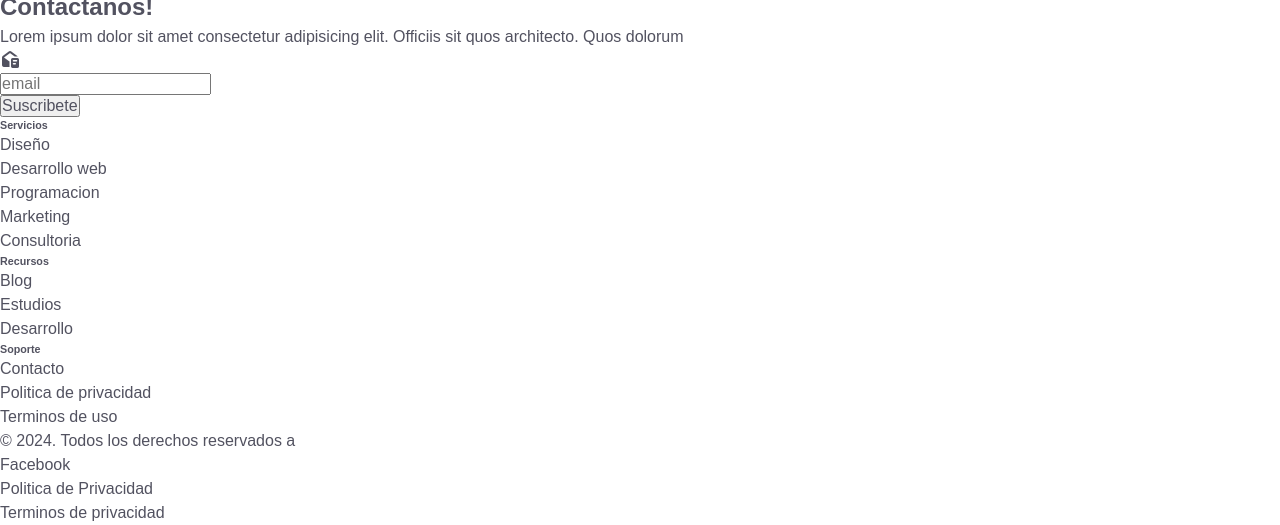
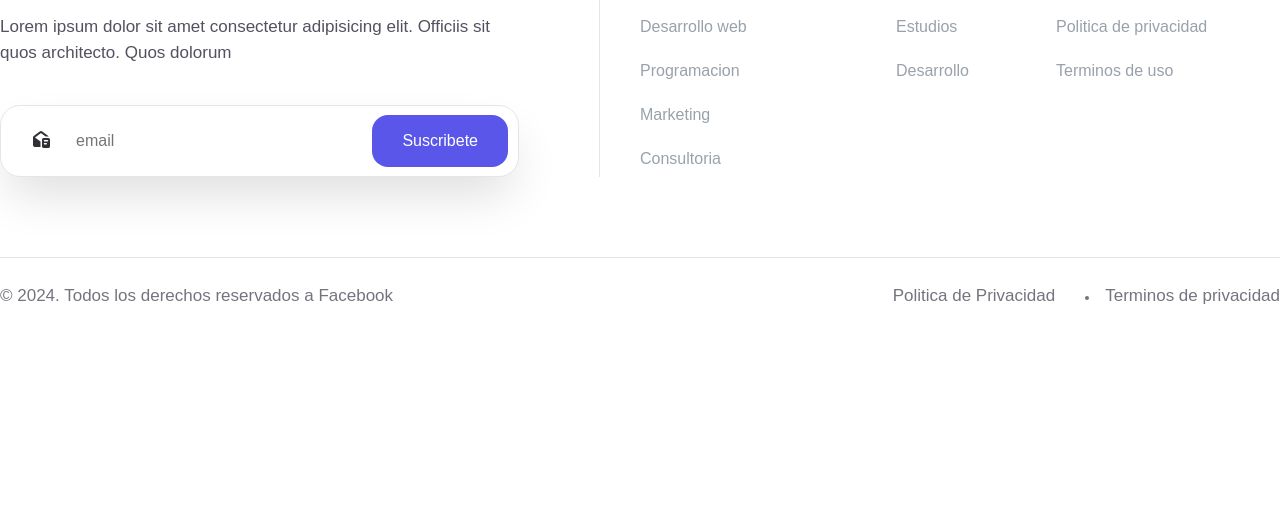
Before and after one commit to jhsantiagodev/web-darkmode, a plain HTML site: page index.html in a window 1280 px wide. Shown: the part 10724-11249 px from the top of the page. After the commit the page ends 11068 px from the top, so only its background shows below. Drawn offline with Linux system fonts and the light colour scheme.

Commit message:
footer complete

```diff
--- a/css/styles.css
+++ b/css/styles.css
@@ -224,7 +224,7 @@ body {
 
 .banner__header {
    position: relative; /*arregla el problema de los z-index*/
-   display: inline-block;
+   display: inline-block; /*manipular el elemento sin que se mueva de su sitio*/
    width: 50%;
    padding: 0 1.5rem;
    z-index: 3;
@@ -250,7 +250,6 @@ body {
    border-radius: 20px;
    box-shadow: 0px 40px 80px -25px var(--color-primary);
    transition: all var(--tran-0-3) ease-in-out;
-
 }
 
 .banner__btn:hover {
@@ -1034,7 +1033,8 @@ body {
 }
 
 .news__new:hover .new__title,
-.news__new:hover .new__icon {
+.news__new:hover .new__icon,
+.news__new:hover .new__more {
    color: var(--color-primary);
 }
 
@@ -1073,7 +1073,7 @@ body {
    z-index: 1;
 }
 
-/*Efecto linea blanca*/
+/*Efecto fondo blanco*/
 .layout__contact::before {
    content: "";
    position: absolute;
@@ -1206,3 +1206,221 @@ body {
    right: 15%;
    animation: moveShape3 35s infinite;
 }
+
+/*FOOTER*/
+.layout__footer {
+   padding-top: 1rem;
+}
+
+.footer__container {
+   max-width: var(--mx-width);
+   margin: 0 auto;
+}
+
+.footer__top {
+   padding-bottom: 7rem;
+}
+
+.footer__social {
+   display: flex;
+   flex-direction: row;
+   align-items: center;
+   justify-content: space-between;
+}
+
+.social__icon {
+   display: inline-block;
+   font-size: 3rem;
+   padding: 0.5rem;
+   color: var(--color-text-description);
+   transition: all var(--tran-0-3) ease-in-out;
+}
+
+.social__link:hover > .social__icon {
+   color: var(--color-hover-dark);
+   transform: scale(1.2);
+}
+
+.footer__main {
+   display: flex;
+   flex-direction: row;
+}
+
+.footer__foo-left {
+   flex-basis: 50%;
+}
+
+.foo-left__container {
+   border-right: 1px solid var(--color-borders);
+   padding-right: 8rem;
+   margin-right: 4rem;
+   margin-bottom: 8rem;
+}
+
+.foo-left__title {
+   display: inline-block;
+   font-size: 6.4rem;
+   font-weight: 500;
+   line-height: 1.2;
+   color: var(--color-title);
+   margin-bottom: 2rem;
+}
+
+.foo-left__subtitle {
+   font-size: 1.7rem;
+   font-weight: 500;
+   margin-bottom: 4rem;
+}
+
+.foo-left__group {
+   position: relative;
+   width: 100%;
+   height: 7.2rem;
+   padding: 1rem;
+   background-color: var(--color-secondary);
+   border: 1px solid var(--color-borders);
+   border-radius: 20px;
+   box-shadow: 0 24px 48px -8px #ddd;
+   display: flex;
+   flex-direction: row;
+   align-items: center;
+}
+
+.foo-left__mail-icon {
+   display: inline-block;
+   margin-left: 2rem;
+   color: var(--color-hover-dark);
+}
+
+.foo-left__input {
+   position: relative;
+   display: block;
+   padding: 0.5rem 1.5rem;
+   margin-left: 1rem;
+   height: auto;
+   border: none;
+   outline: none;
+   color: var(--color-title);
+   flex: 1;
+}
+
+.foo-left__btn {
+   height: 5.2rem;
+   padding: 1.4rem 3rem;
+   margin-left: 6rem;
+   border: none;
+   outline: none;
+   background-color: var(--color-primary);
+   color: var(--color-secondary);
+   border-radius: 16px;
+   cursor: pointer;
+   transition: all var(--tran-0-3) ease-in-out;
+}
+
+.foo-left__btn:hover {
+   background-color: var(--color-banner);
+}
+
+.footer__right {
+   display: flex;
+   flex-direction: row;
+   flex-basis: 50%;
+}
+
+.footer__widget {
+   margin-bottom: 8rem;
+}
+
+.footer__widget--50 {
+   flex-basis: 40%;
+}
+
+.footer__widget--25 {
+   flex-basis: 25%;
+}
+
+.widget__title {
+   font-size: 2rem;
+   font-weight: 700;
+   line-height: 1.2;
+   color: var(--color-title);
+   margin-bottom: 3rem;
+}
+
+.widget__list {
+   display: flex;
+   flex-direction: column;
+   gap: 2rem;
+   justify-content: space-around;
+   align-items: flex-start;
+}
+
+.widget__link {
+   position: relative;
+   font-size: 1.6rem;
+   color: var(--color-text-description);
+   transition: all var(--tran-0-3) ease-in-out;
+}
+
+.widget__link:hover {
+   color: var(--color-banner);
+   transform: scale(1.1);
+}
+
+.footer__bottom {
+   border-top: 1px solid var(--color-borders);
+   padding: 2.5rem 0;
+   margin-bottom: 1rem;
+   font-size: 1.7rem;
+   display: flex;
+   flex-direction: row;
+   justify-content: space-around;
+   align-items: center;
+
+}
+
+.footer__copyright {
+   flex-basis: 50%;
+}
+
+.copyrigth__text {
+   display: inline-block;
+   color: var(--color-text-body);
+   opacity: 0.8;
+}
+
+.copyrigth__text > a {
+   display: inline;
+}
+
+.footer__links {
+   flex-basis: 50%;
+}
+
+.footer__foo-links {
+   position: relative; /*frontera del punto*/
+   display: flex;
+   justify-content: flex-end;
+   gap: 5rem;
+   color: var(--color-text-body);
+   opacity: 0.8;
+}
+
+.foo-links__title {
+   transition: all var(--tran-0-3) ease-in-out;
+}
+
+.foo-links__title:hover {
+   color: var(--color-banner);
+}
+
+.foo-links__item--separator::after {
+   content: "";
+   position: absolute;
+   height: 4px;
+   width: 4px;
+   background-color: var(--color-text-body);
+   border-radius: 50%;
+   top: 50%;
+   left: 69.5%;
+}
--- a/index.html
+++ b/index.html
@@ -725,6 +725,7 @@
       <!--Footer-->
       <footer class="layout__footer">
          <div class="footer__container">
+
             <section class="footer__top">
                <ul class="footer__social">
                   <li class="social__item">
@@ -778,6 +779,7 @@
             </section>
 
             <section class="footer__main">
+
                <div class="footer__foo-left">
                   <div class="foo-left__container">
                      <h2 class="foo-left__title">Contactanos!</h2>
@@ -800,7 +802,7 @@
                </div>
 
                <div class="footer__right">
-                  <div class="footer__widget">
+                  <div class="footer__widget footer__widget--50">
                      <h6 class="widget__title">Servicios</h6>
 
                      <ul class="widget__list">
@@ -826,7 +828,7 @@
                      </ul>
                   </div>
 
-                  <div class="footer__widget">
+                  <div class="footer__widget footer__widget--25">
                      <h6 class="widget__title">Recursos</h6>
 
                      <ul class="widget__list">
@@ -844,7 +846,7 @@
                      </ul>
                   </div>
 
-                  <div class="footer__widget">
+                  <div class="footer__widget footer__widget--25">
                      <h6 class="widget__title">Soporte</h6>
 
                      <ul class="widget__list">
@@ -867,7 +869,7 @@
             <section class="footer__bottom">
                <div class="footer__copyright">
                   <span class="copyrigth__text">
-                     &copy; 2024. Todos los derechos reservados a <a href="https://www.facebook.com">Facebook</a>
+                     &copy; 2024. Todos los derechos reservados a <a class="foo-links__title" href="https://www.facebook.com">Facebook</a>
                   </span>
                </div>
 
```
